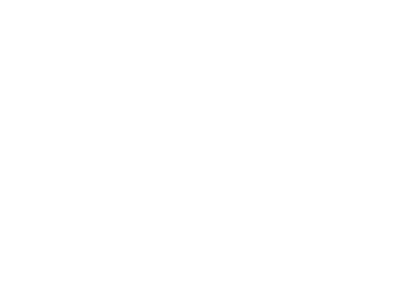
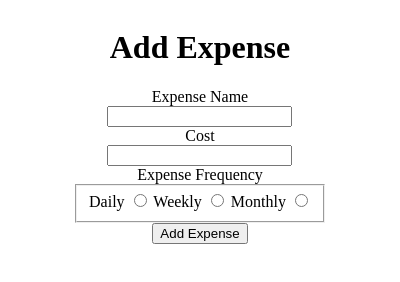
Before and after one commit to AidanHilt/verbose-waffle, an Electron app: page addExpenses.html in a window 400 px wide. Drawn offline with nearby package versions, Linux system fonts and the light colour scheme.

Commit message:
Added adding regular weekly expenses. Next step is to set up the actual simulation.

```diff
--- /dev/null
+++ b/addExpenses.css
@@ -0,0 +1,11 @@
+form{
+    display: flex;
+    align-items: center;
+    flex-direction: column;
+}
+
+#mainDiv{
+    display: flex;
+    align-items: center;
+    flex-direction: column;
+}
--- a/addExpenses.html
+++ b/addExpenses.html
@@ -0,0 +1,55 @@
+<html>
+    <head>
+        <link rel="stylesheet" href="addExpenses.css">
+
+        <script defer>
+            /*
+            This script provides a function to submit the results of
+            the form back to the renderer, which is storing the
+            business information. We're doing this in a script tag,
+            instead of a separate file, because this is the only Javascript
+            this page should need
+            */
+            const { ipcRenderer } = require('electron');
+            const $ = require('jquery');
+
+            function sendExpenseInfo() {
+                info = $("#mainForm").serializeArray();
+                cleanInfo = {};
+
+                $(info).each(function (i, elem) {
+                    cleanInfo[elem.name] = elem.value;
+                });
+
+                cleanInfo.type = "expense";
+
+                ipcRenderer.send("added-expense", cleanInfo);
+
+            }
+        </script>
+
+    </head>
+
+    <body>
+        <div id="mainDiv">
+            <h1>Add Expense</h1>
+
+            <form id="mainForm" onsubmit="sendExpenseInfo()">
+                <label for="expenseName">Expense Name</label>
+                <input type="text" title="The name of the expense." id="expenseName" name="expenseName">
+                <label for="expenseValue">Cost</label>
+                <input type="number" title="The cost of the expense, per time period" id="expenseAmt" name="expenseAmt">
+                <label for="expenseFrequency">Expense Frequency</label>
+                <fieldset id="expenseFrequency">
+                    <label for="daily">Daily</label>
+                    <input type="radio" value="daily" name="expenseFrequency" id="daily">
+                    <label for="weekly">Weekly</label>
+                    <input type="radio" value="weekly" name="expenseFrequency" id="weekly">
+                    <label for="monthly">Monthly</label>
+                    <input type="radio" value="monthly" name="expenseFrequency" id="monthly">
+                </fieldset>
+                <input type="submit" value="Add Expense">
+            </form>
+        </div>
+    </body>
+</html>
--- a/style.css
+++ b/style.css
@@ -53,7 +53,7 @@ li{
 #expensesMenu{
     display: none;
     position: absolute;
-    top: 83vh;
+    top: 81vh;
     left: 6ch;
 }
 
```
Also changed, not shown: addItems.html (+8 -4 lines), index.js (+6 -1 lines), main.js (+20 -2 lines), simulation.js (added).
